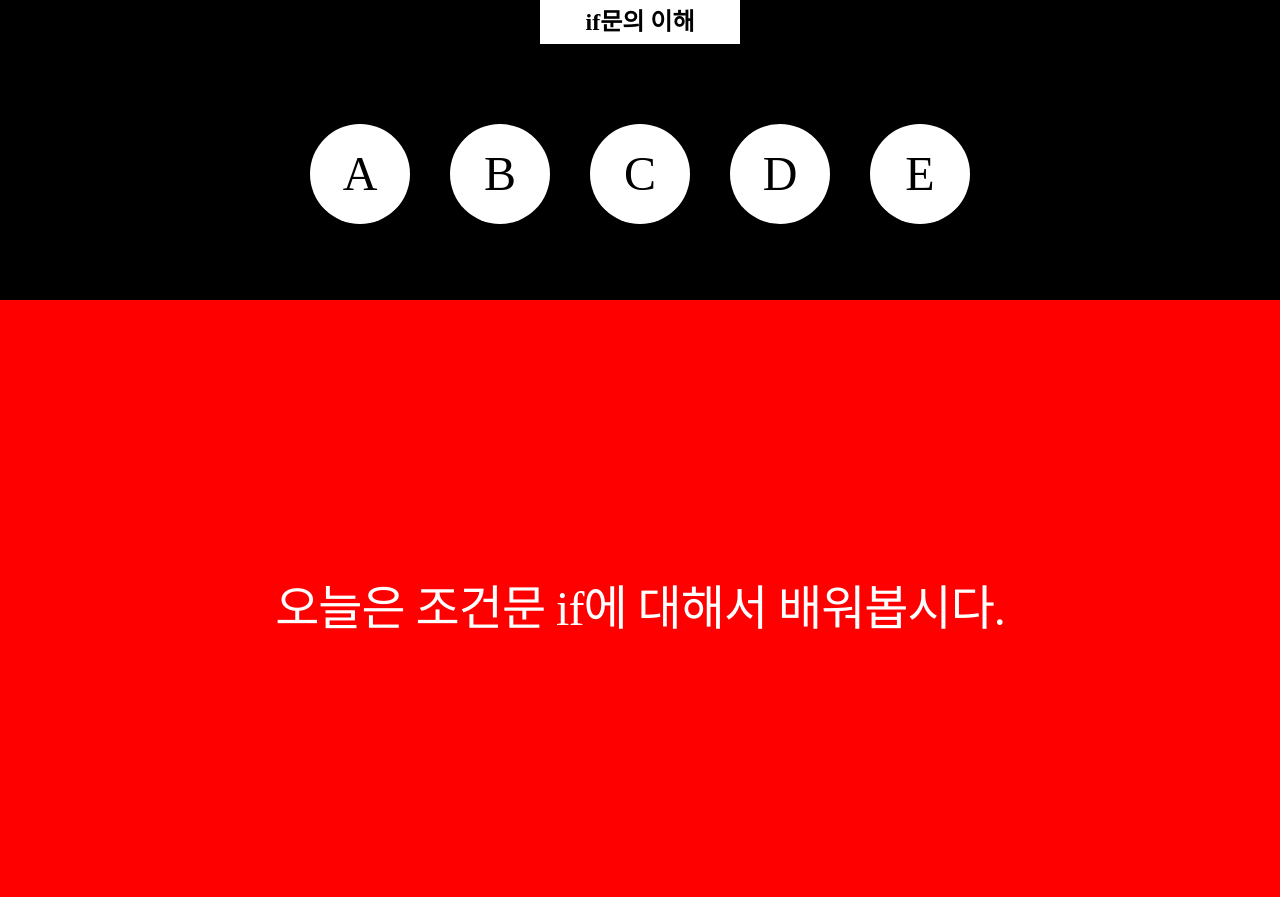
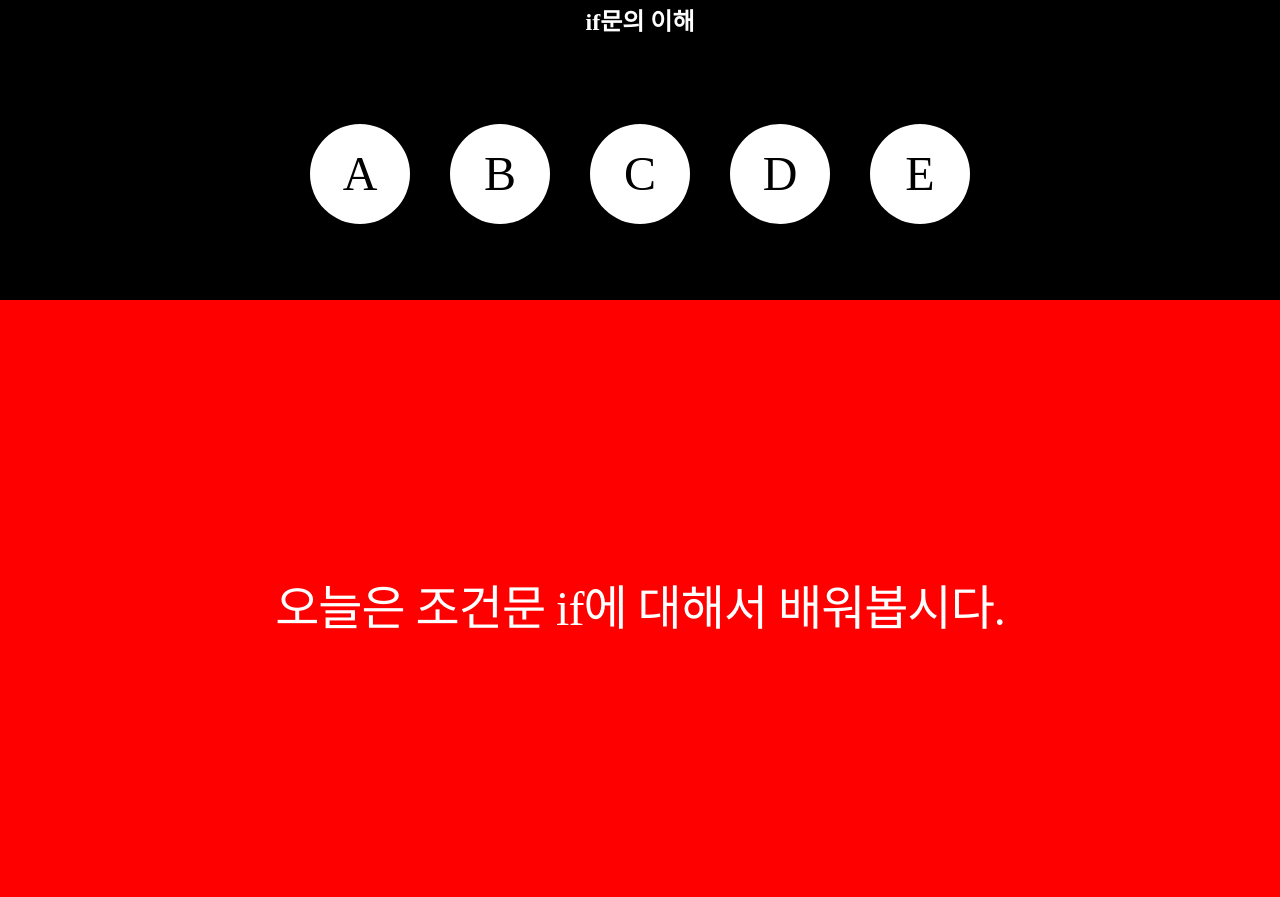
Before and after one commit to dsom1028/1012, a plain HTML site: page index.html in a window 1280 px wide. Shown: the top 897 px of the page. Drawn offline with Linux system fonts and the light colour scheme; a web font is replaced by a local one.

Commit message:
Update index.html

```diff
--- a/index.html
+++ b/index.html
@@ -7,7 +7,7 @@
 		html { font-family: 'Spoqa Han Sans'; font-weight: 200;}
 		.section{height:600px;width:100%;position: relative}
 		header{height:300px; background: black;width:100%; transition: all 0.3s}
-		header #logo{width:200px;text-align: center;background: white; height:44px;line-height: 44px;font-size: 1.5em;font-weight: 700;position:relative;left:calc(50% - 100px);transition: all 0.3s;}
+		header #logo{width:200px;text-align: center;height:44px;line-height: 44px;font-size: 1.5em;font-weight: 700;position:relative;left:calc(50% - 100px);transition: all 0.3s;color:white}
 		header #menu{width:700px;height:100px;position:relative;left:calc(50% - 350px);top:80px;transition: all 0.3s}
 		header li{width:100px;height:100px;color:black;background: white;float:left;border-radius: 50px;text-align: center;line-height: 100px;color:black;font-size: 3em;margin-left: 20px;margin-right:20px;}
 		h1{color:white;font-size: 3em;text-align: center;padding-top:280px; line-height: 1.2;padding-left: 100px;padding-right: 100px;letter-spacing: -1px;}
```
